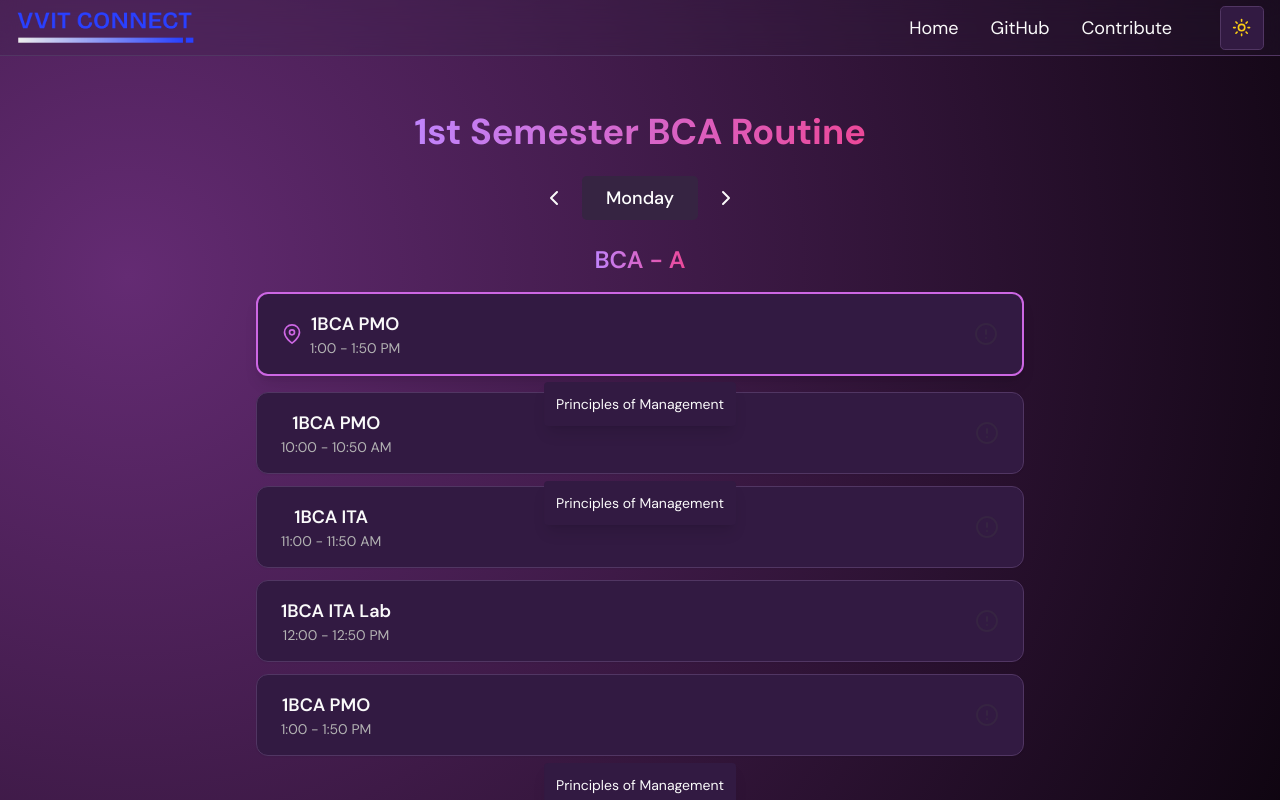
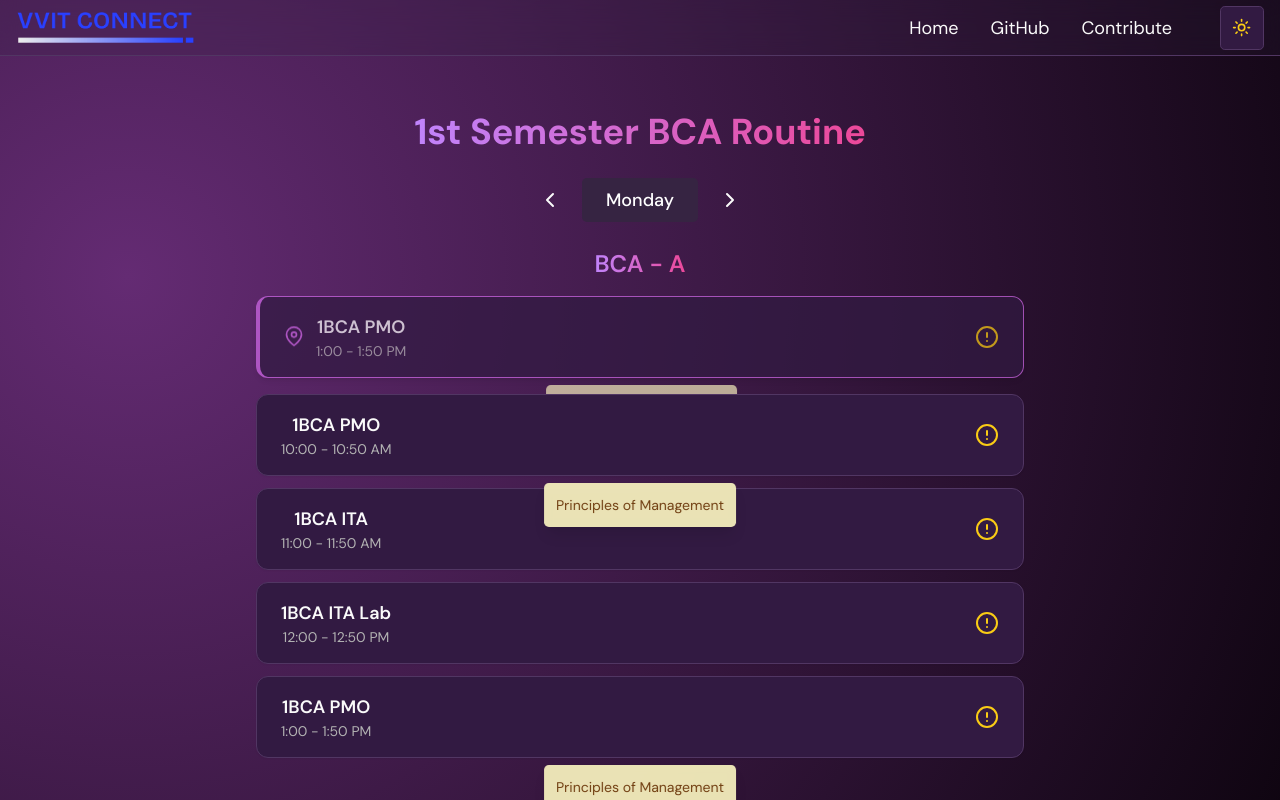
Before and after one commit to pyKinsu/VVITConnect, a Next.js app: page /bca/semester/1/routine in a window 1280 px wide. Both pictures are taken after a click on the icon 986 px from the left and 334 px from the top of the page. Shown: the top 800 px of the page. Built offline with nearby package versions, Linux system fonts and the light colour scheme.

Commit message:
Update page.tsx

```diff
--- a/src/app/bca/semester/1/routine/page.tsx
+++ b/src/app/bca/semester/1/routine/page.tsx
@@ -95,8 +95,6 @@ const routineB: Routine = {
     { time: "1:00 - 1:50 PM", subject: "Spt & Cul", fullForm: "Sports & Cultural Activities" },
   ],
 };
-
-
 const days = ["Monday", "Tuesday", "Wednesday", "Thursday", "Friday", "Saturday"];
 
 export default function RoutinePage() {
@@ -107,7 +105,7 @@ export default function RoutinePage() {
   const [currentPeriod, setCurrentPeriod] = useState<Period | null>(null);
   const [showFullForm, setShowFullForm] = useState<{ [key: string]: boolean }>({});
 
-  // Determine current ongoing period
+  // Track current ongoing period
   useEffect(() => {
     const checkCurrentPeriod = () => {
       const now = new Date();
@@ -130,7 +128,7 @@ export default function RoutinePage() {
     };
 
     checkCurrentPeriod();
-    const interval = setInterval(checkCurrentPeriod, 30000); // update every 30 sec
+    const interval = setInterval(checkCurrentPeriod, 30000);
     return () => clearInterval(interval);
   }, [selectedDay]);
 
@@ -150,16 +148,15 @@ export default function RoutinePage() {
   };
 
   const renderRoutine = (routine: Routine) => {
-    // Separate current period and others
     const allPeriods = routine[selectedDay] || [];
     const otherPeriods = allPeriods.filter((p) => p !== currentPeriod);
 
     return (
       <>
         {currentPeriod && (
-          <div className="section-box relative flex items-center justify-between py-4 px-6 mb-4 w-full max-w-3xl border-2 border-primary shadow-lg bg-card">
-            <div className="flex items-center gap-2">
-              <FiMapPin className="text-primary" size={20} />
+          <div className="section-box flex items-center justify-between py-4 px-6 mb-4 w-full max-w-3xl bg-card border-l-4 border-primary shadow-md animate-pulse">
+            <div className="flex items-center gap-3">
+              <FiMapPin className="text-primary animate-bounce" size={20} />
               <div className="flex flex-col">
                 <span className="font-semibold text-lg">{currentPeriod.subject}</span>
                 <span className="text-sm text-muted-foreground">{currentPeriod.time}</span>
@@ -167,32 +164,29 @@ export default function RoutinePage() {
             </div>
             <FiAlertCircle
               size={24}
-              className="text-accent cursor-pointer"
+              className="text-yellow-400 hover:scale-110 transition-transform cursor-pointer"
               onClick={() => handleShowFullForm(currentPeriod.subject)}
             />
             {showFullForm[currentPeriod.subject] && (
-              <div className="absolute top-full left-1/2 transform -translate-x-1/2 mt-2 bg-card text-card-foreground p-3 rounded shadow-lg text-sm z-50 max-w-xs">
+              <div className="absolute top-full left-1/2 transform -translate-x-1/2 mt-2 bg-yellow-100/90 text-yellow-900 backdrop-blur-sm p-3 rounded-lg shadow-lg text-sm max-w-xs z-50 animate-fadeIn">
                 {currentPeriod.fullForm}
               </div>
             )}
           </div>
         )}
         {otherPeriods.map((period) => (
-          <div
-            key={period.time + period.subject}
-            className="section-box relative flex items-center justify-between py-4 px-6 mb-3 w-full max-w-3xl"
-          >
+          <div key={period.time + period.subject} className="section-box flex items-center justify-between py-4 px-6 mb-3 w-full max-w-3xl bg-card">
             <div className="flex flex-col">
               <span className="font-semibold text-lg">{period.subject}</span>
               <span className="text-sm text-muted-foreground">{period.time}</span>
             </div>
             <FiAlertCircle
               size={24}
-              className="text-accent cursor-pointer"
+              className="text-yellow-400 hover:scale-110 transition-transform cursor-pointer"
               onClick={() => handleShowFullForm(period.subject)}
             />
             {showFullForm[period.subject] && (
-              <div className="absolute top-full left-1/2 transform -translate-x-1/2 mt-2 bg-card text-card-foreground p-3 rounded shadow-lg text-sm z-50 max-w-xs">
+              <div className="absolute top-full left-1/2 transform -translate-x-1/2 mt-2 bg-yellow-100/90 text-yellow-900 backdrop-blur-sm p-3 rounded-lg shadow-lg text-sm max-w-xs z-50 animate-fadeIn">
                 {period.fullForm}
               </div>
             )}
@@ -210,15 +204,15 @@ export default function RoutinePage() {
         </h1>
       </header>
 
-      {/* Day Selector with arrows */}
+      {/* Day Selector */}
       <div className="flex items-center gap-2 mb-6">
-        <button onClick={prevDay} className="text-2xl p-2 rounded-full hover:bg-muted transition">
+        <button onClick={prevDay} className="text-2xl p-3 rounded-full hover:bg-muted transition-transform hover:scale-110">
           <FiChevronLeft />
         </button>
         <span className="px-6 py-2 rounded-lg bg-accent text-accent-foreground font-medium text-lg">
           {selectedDay}
         </span>
-        <button onClick={nextDay} className="text-2xl p-2 rounded-full hover:bg-muted transition">
+        <button onClick={nextDay} className="text-2xl p-3 rounded-full hover:bg-muted transition-transform hover:scale-110">
           <FiChevronRight />
         </button>
       </div>
@@ -240,4 +234,4 @@ export default function RoutinePage() {
       </section>
     </main>
   );
-}
+            }
```
